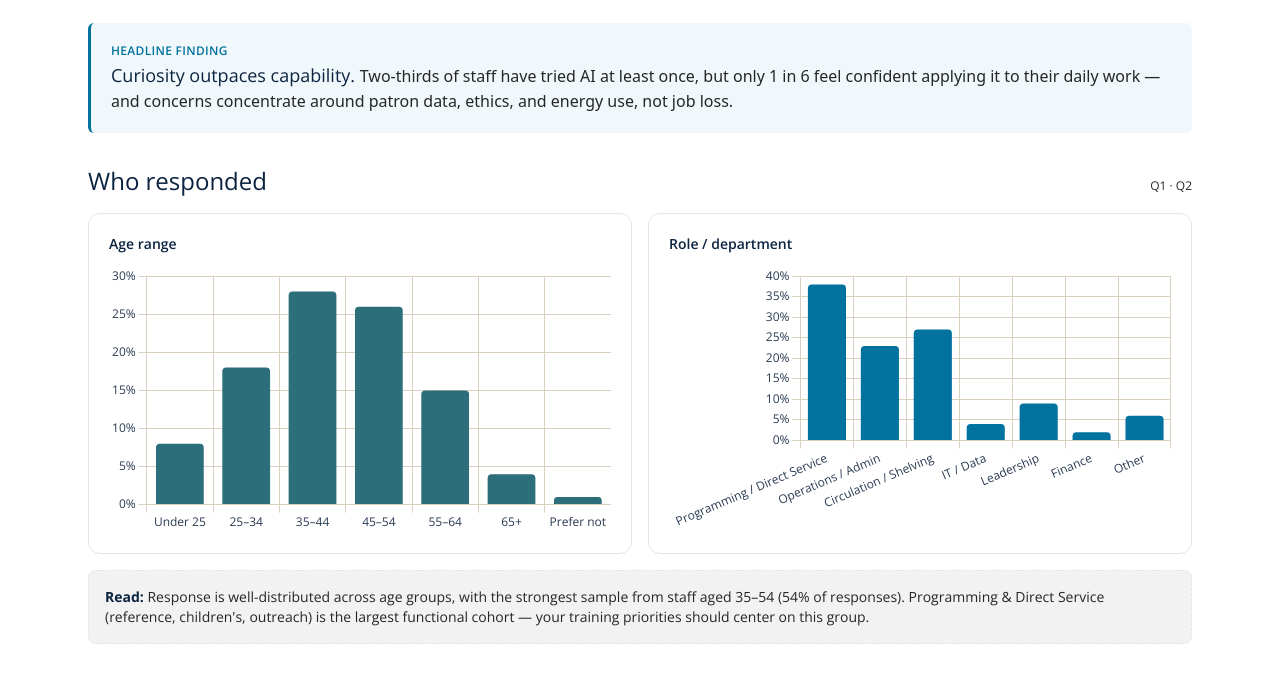
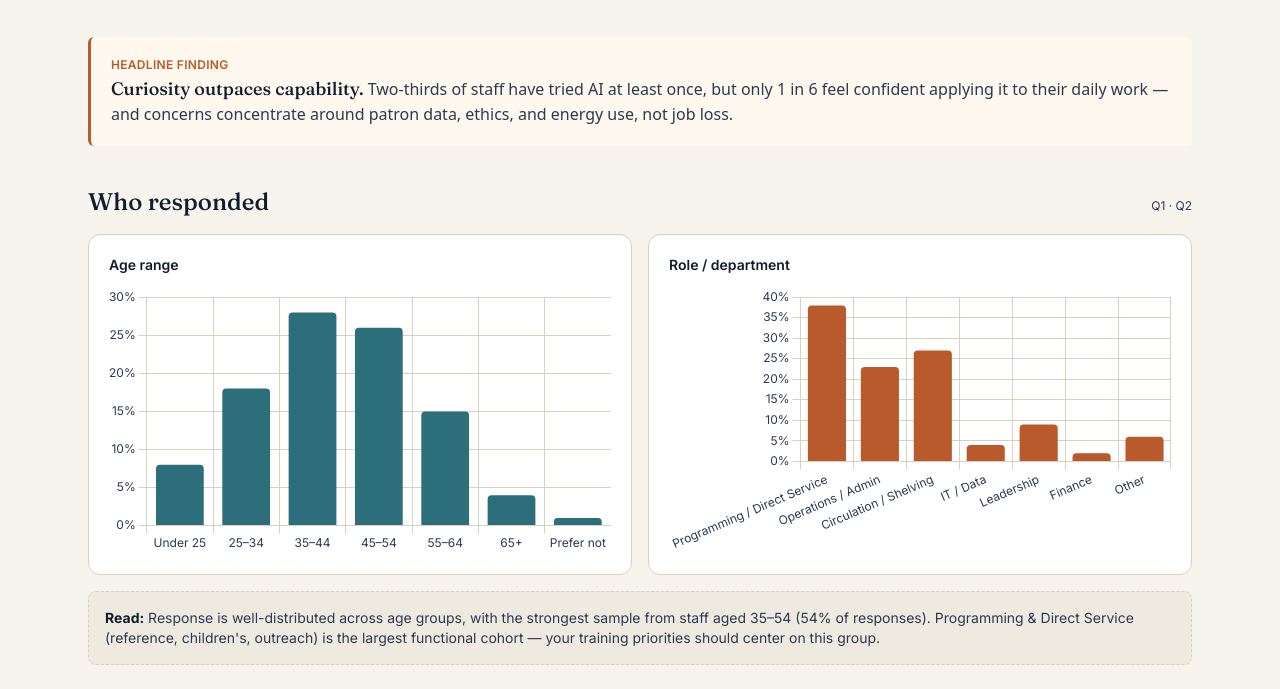
Before and after one commit to learn-rudi/chpl-ai-resource-center, a plain HTML site: page insights-preview/index.html in a window 1280 px wide. Shown: the part 568-1257 px from the top of the page. Drawn offline with nearby package versions, Linux system fonts and the light colour scheme.

Commit message:
Restore warm palette + Fraunces serif headings; add line-height for less dense feel

```diff
--- a/insights-preview/index.html
+++ b/insights-preview/index.html
@@ -6,32 +6,34 @@
 <title>Insights Preview · CHPL AI Resource Center</title>
 <script src="https://cdn.tailwindcss.com"></script>
 <script src="https://cdn.jsdelivr.net/npm/chart.js@4.4.1/dist/chart.umd.min.js"></script>
-<link href="https://fonts.googleapis.com/css2?family=Open+Sans:wght@400;500;600;700;800&display=swap" rel="stylesheet">
+<link href="https://fonts.googleapis.com/css2?family=Inter:wght@400;500;600;700;800&family=Fraunces:wght@500;600;700&display=swap" rel="stylesheet">
 <style>
   :root {
-    --ink: #0C2340;
-    --ink-soft: #262626;
-    --paper: #FFFFFF;
-    --paper-2: #F2F2F2;
-    --accent: #02729E;
-    --accent-2: #0090BD;
-    --teal: #02729E;
+    --ink: #0f1d2e;
+    --ink-soft: #2a3a52;
+    --paper: #f7f4ee;
+    --paper-2: #efeae0;
+    --accent: #b85a2c;
+    --accent-2: #d6904a;
+    --teal: #2c6e7a;
     --moss: #4a6a3f;
     --plum: #6b3a5c;
-    --line: #E5E5E5;
+    --line: #d9d0bf;
   }
-  html, body { background: var(--paper); color: var(--ink); font-family: 'Open Sans', system-ui, sans-serif; }
-  .serif { font-family: 'Open Sans', system-ui, sans-serif; }
+  html, body { background: var(--paper); color: var(--ink); font-family: 'Inter', system-ui, sans-serif; }
+  .serif { font-family: 'Fraunces', Georgia, serif; line-height: 1.15; }
+  p { line-height: 1.7; }
+  section { padding-top: 0.5rem; padding-bottom: 0.5rem; }
   .card { background: #ffffff; border: 1px solid var(--line); border-radius: 12px; }
   .pill { display: inline-flex; align-items: center; gap: 6px; padding: 4px 10px; border-radius: 999px; font-size: 11px; font-weight: 600; letter-spacing: .04em; text-transform: uppercase; }
-  .pill-amber { background: #D6E8EB; color: #02729E; }
+  .pill-amber { background: #fbe9d3; color: #7a3e16; }
   .pill-teal { background: #d6e8eb; color: #1c4f59; }
   .pill-moss { background: #dde6d4; color: #314824; }
   .pill-plum { background: #e6d4e0; color: #4a253f; }
   .pill-ink { background: #e3e6ec; color: #2a3a52; }
-  .kpi-num { font-family: 'Open Sans', system-ui, sans-serif; font-weight: 700; letter-spacing: -0.02em; }
+  .kpi-num { font-family: 'Inter', system-ui, sans-serif; font-weight: 700; letter-spacing: -0.02em; }
   .divider { height: 1px; background: var(--line); }
-  .insight { border-left: 3px solid var(--accent); background: #F0F8FB; }
+  .insight { border-left: 3px solid var(--accent); background: #fff8ef; }
   .grid-bg {
     background-image:
       radial-gradient(circle at 1px 1px, rgba(15,29,46,0.08) 1px, transparent 0);
@@ -50,7 +52,7 @@
 <div class="bg-[var(--ink)] text-white text-xs">
   <div class="max-w-6xl mx-auto px-6 py-2 flex items-center justify-between flex-wrap gap-2">
     <a href="../" class="text-white/80 hover:text-white">← CHPL AI Resource Center</a>
-    <span><span class="pill pill-amber mr-2" style="background:#0090BD;color:#fff">Preview</span>Sample data — your live results will replace this once the survey closes.</span>
+    <span><span class="pill pill-amber mr-2" style="background:#d6904a;color:#fff">Preview</span>Sample data — your live results will replace this once the survey closes.</span>
   </div>
 </div>
 
@@ -357,16 +359,16 @@
 </footer>
 
 <script>
-const ink = '#0C2340';
+const ink = '#0f1d2e';
 const inkSoft = '#2a3a52';
-const accent = '#02729E';
-const accent2 = '#0090BD';
+const accent = '#b85a2c';
+const accent2 = '#d6904a';
 const teal = '#2c6e7a';
 const moss = '#4a6a3f';
 const plum = '#6b3a5c';
-const paper2 = '#F2F2F2';
+const paper2 = '#efeae0';
 
-Chart.defaults.font.family = "'Open Sans', system-ui, sans-serif";
+Chart.defaults.font.family = "'Inter', system-ui, sans-serif";
 Chart.defaults.color = inkSoft;
 Chart.defaults.borderColor = '#d9d0bf';
 
```
Also changed, not shown: index.html (+15 -13 lines), proposal.html (+18 -16 lines), rollout-plan.html (+15 -13 lines).
